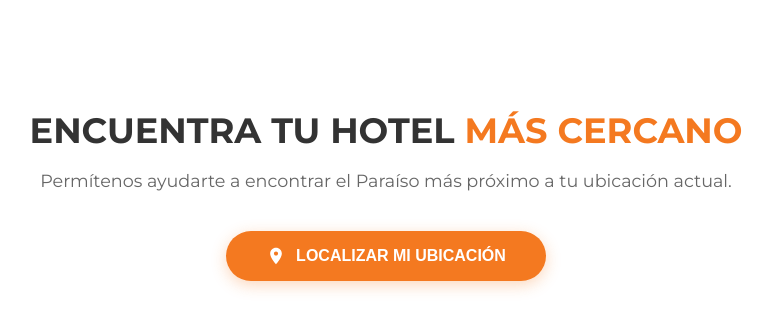
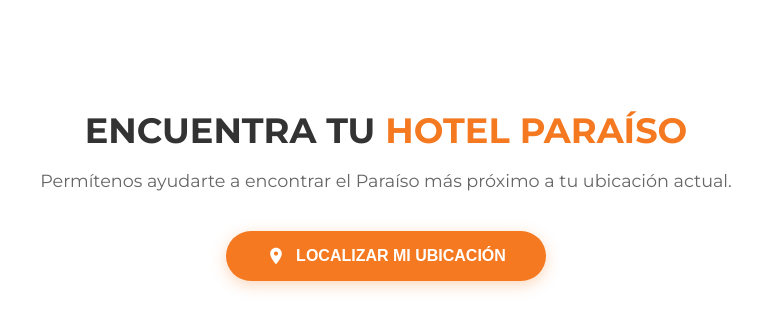
Before and after one commit to Emzoide/hotel-paraiso, a plain HTML site: page index.html in a window 1280 px wide. Shown: the whole page, without its empty margins (254-1026 px from the left). Drawn offline with Linux system fonts and the light colour scheme.

Commit message:
refactor: renombrar a index.html y actualizar título principal
- Título cambiado a "ENCUENTRA TU HOTEL PARAÍSO"
- Archivo renombrado de paraiso.html a index.html

Co-Authored-By: Claude Opus 4.6 <noreply@anthropic.com>

```diff
--- a/paraiso.html
+++ b/index.html
@@ -504,7 +504,7 @@
 <body>
 
 <section class="section-container">
-    <h2 class="section-title">ENCUENTRA TU HOTEL <span>MÁS CERCANO</span></h2>
+    <h2 class="section-title">ENCUENTRA TU <span>HOTEL PARAÍSO</span></h2>
     <p class="subtitle">Permítenos ayudarte a encontrar el Paraíso más próximo a tu ubicación actual.</p>
 
     <button class="btn-locate" onclick="getLocation()">
```
